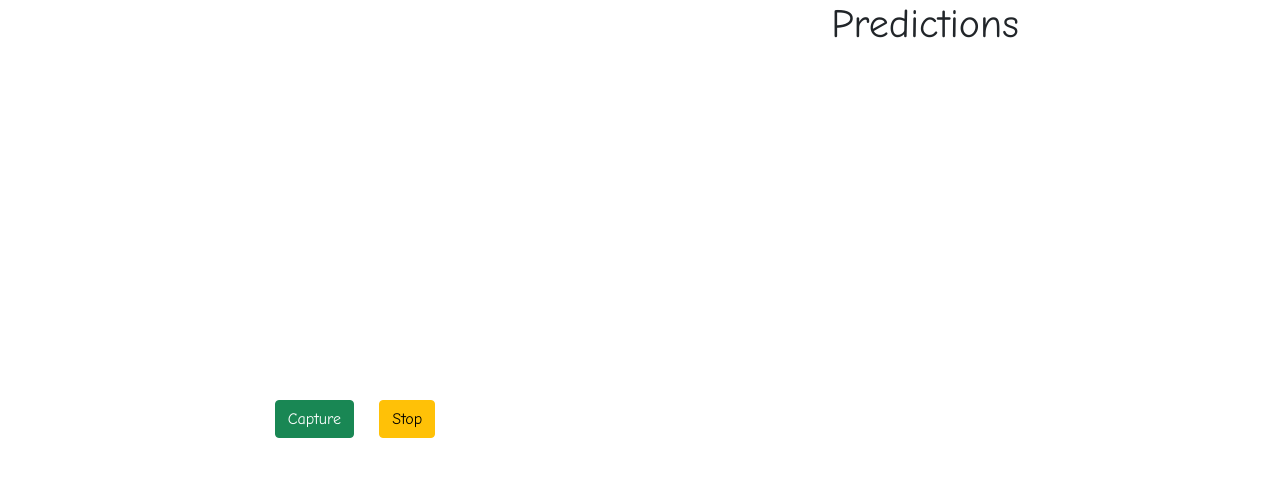
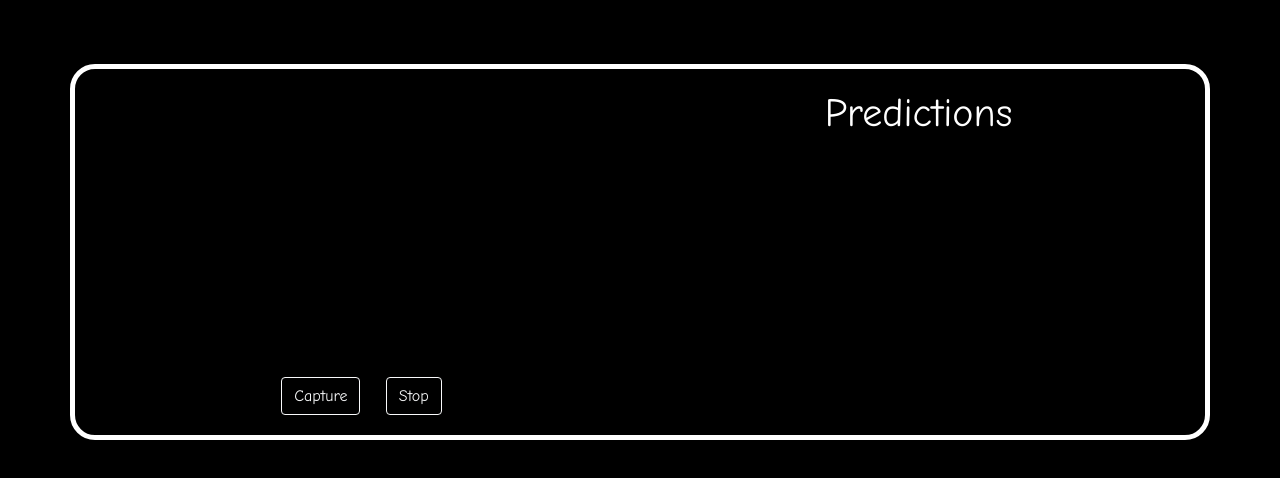
Before and after one commit to Qasim-S/TensorflowJS-Hand-Gestures, a plain HTML site: page static/detect/hand/index.html in a window 1280 px wide. Drawn offline with nearby package versions, Linux system fonts and the light colour scheme.

Commit message:
added style to webcam

```diff
--- a/static/detect/hand/index.html
+++ b/static/detect/hand/index.html
@@ -10,21 +10,36 @@
     <style>
         body {
             font-family: Comic Sans MS, Comic Sans, Cursive;
+            background: #000000;
+            color: #ffffff;
+        }
+
+        .main-area {
+            border: 5px solid #ffffff;
+            border-radius: 25px;
+            padding: 20px;
+            margin-top: 5%;
+        }
+
+        video {
+            /* override other styles to make responsive */
+            width: 100%    !important;
+            height: auto   !important;
         }
     </style>
 </head>
 <body>
 
-    <div class="container">
+    <div class="container main-area">
         <div class="row">
           <div class="col-sm-6">
             <div class="d-flex justify-content-center">
-                <video id="webcam" width="500" height="400" autoplay></video>
+                <video id="webcam" autoplay></video>
             </div>
 
-            <div class="text-center">
-                <button id="webcamButton" type="button" class="btn btn-success" style="margin-right: 10px;">Capture</button>
-                <button id="webcamButtonDisable" type="button" class="btn btn-warning" style="margin-left: 10px;">Stop</button>
+            <div class="text-center" style="margin-top: 4%;">
+                <button id="webcamButton" type="button" class="btn btn-outline-light" style="margin-right: 10px;">Capture</button>
+                <button id="webcamButtonDisable" type="button" class="btn btn-outline-light" style="margin-left: 10px;">Stop</button>
             </div>
           </div>
           <div class="col-sm-6">
```
